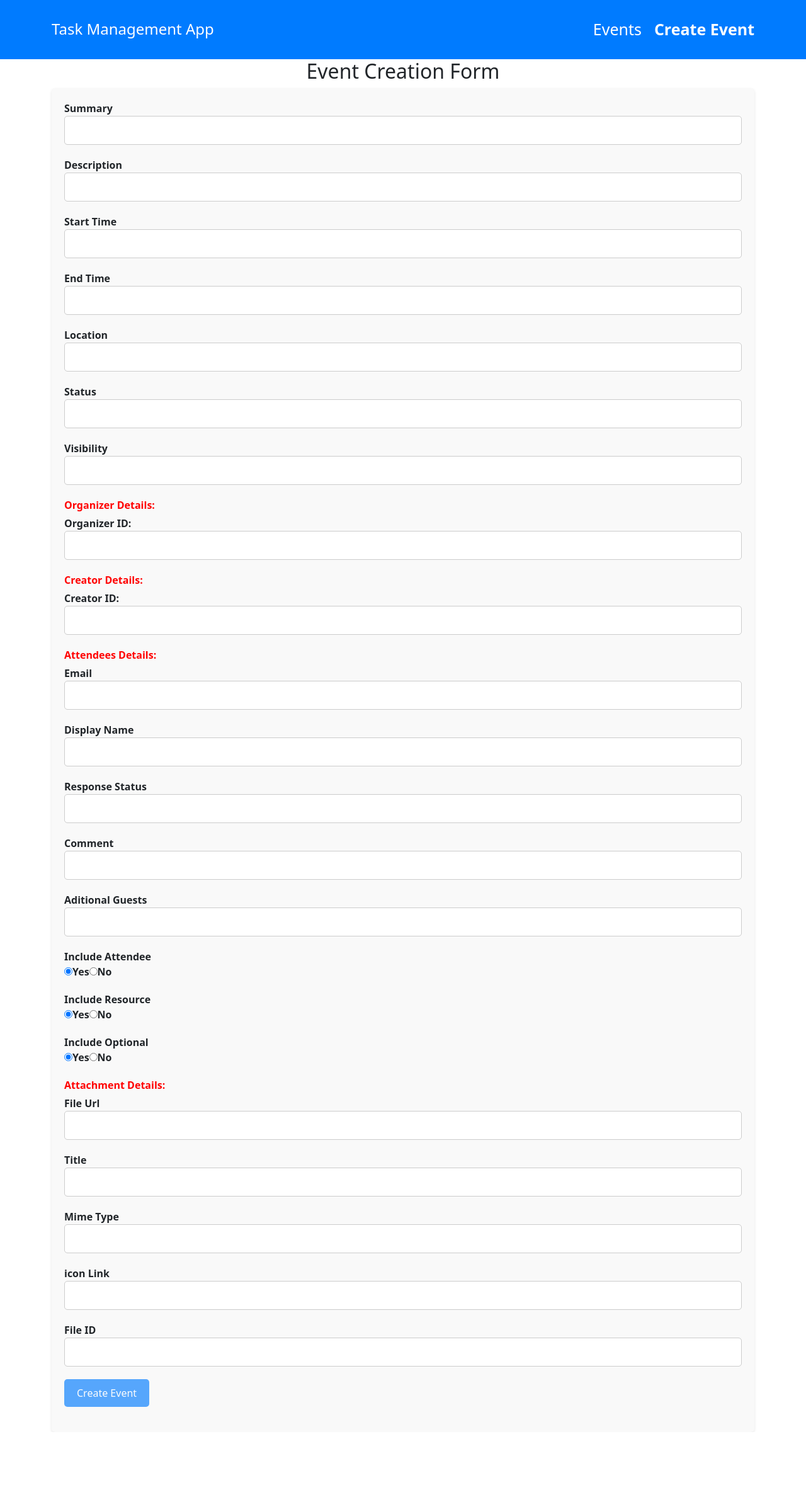
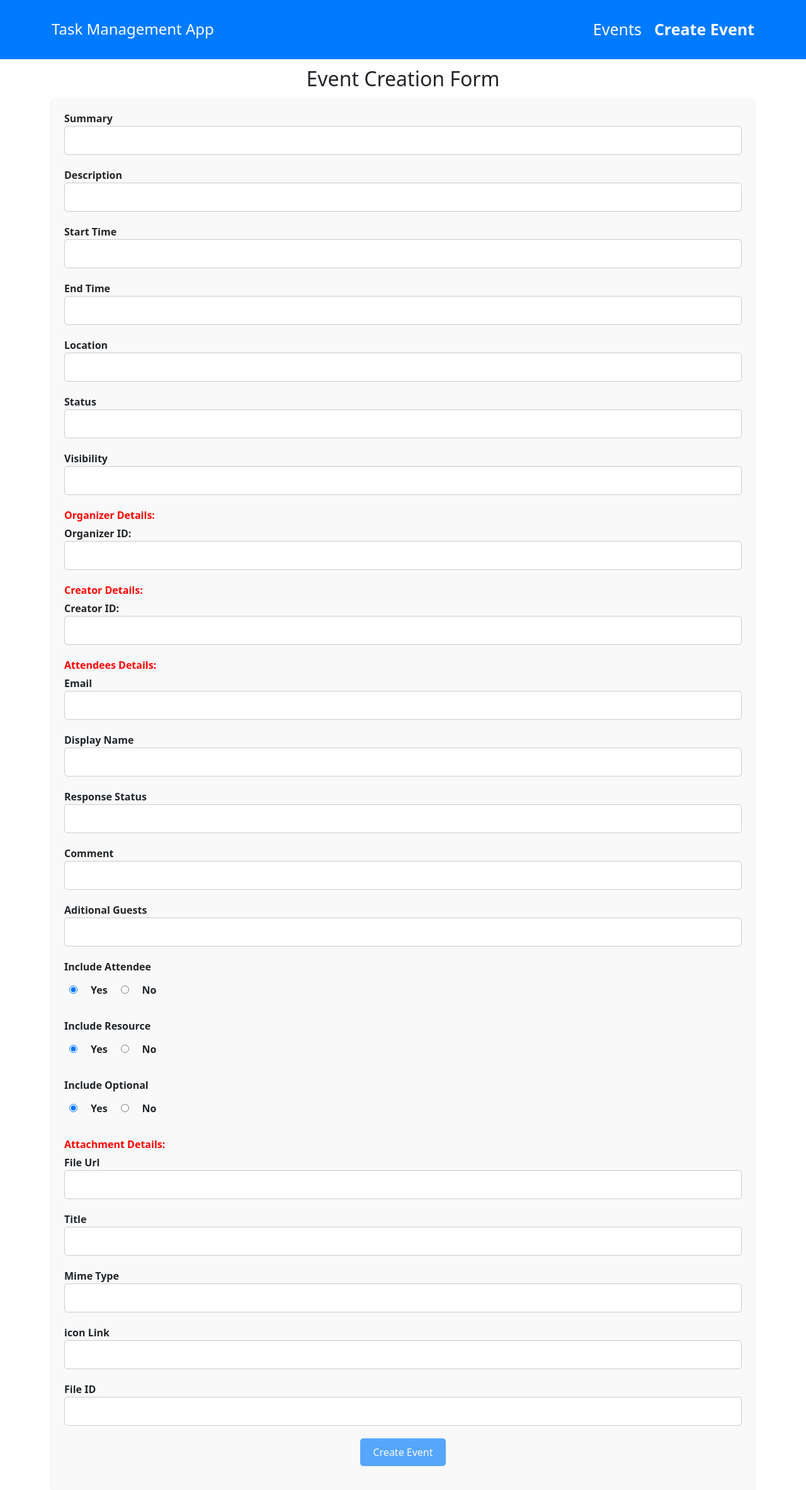
Before and after one commit to SamaanKamal/SimpleTaskManagement-Angular, an Angular app: page /create-event in a window 1280 px wide. Shown: the whole page at 63% size. Before the commit the page ends 2274 px from the top, so only its background shows below. Built offline with nearby package versions, Linux system fonts and the light colour scheme.

Commit message:
enhaned the look of the form

```diff
--- a/src/app/event-form/event-form.component.css
+++ b/src/app/event-form/event-form.component.css
@@ -6,6 +6,10 @@
 }
 .form-group {
   margin-bottom: 20px;
+}
+.text-center {
+  text-align: center;
+  margin: 12px;
 }
 
 label {
@@ -28,6 +32,9 @@ input[type="number"] {
   border-radius: 5px;
   cursor: pointer;
 }
+.create-btn {
+  text-align: center;
+}
 
 .btn-primary:hover {
   background-color: #0056b3;
@@ -39,3 +46,20 @@ input[type="number"] {
   margin-bottom: 5px;
   display: block;
 }
+.custom-radio input[type="radio"] {
+  margin: 8px;
+}
+
+.custom-radio label {
+  cursor: pointer;
+  margin: 8px;
+  padding: 5px;
+}
+
+.custom-radio label:hover {
+  background-color: #f0f0f0;
+}
+
+.custom-radio input[type="radio"]:label {
+  color: #fff;
+}
```
Lines whose indentation alone changed are shown as unchanged.
